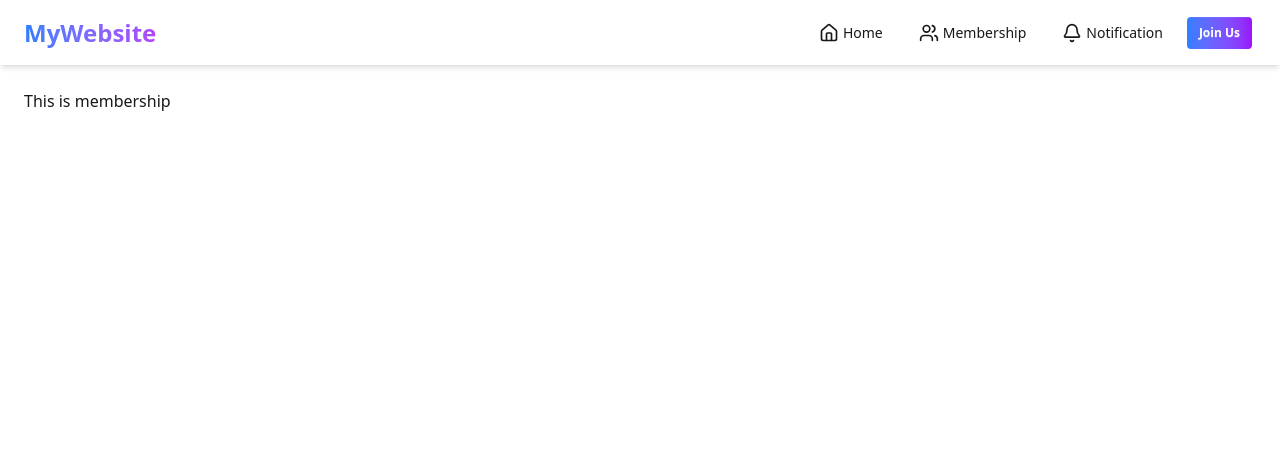
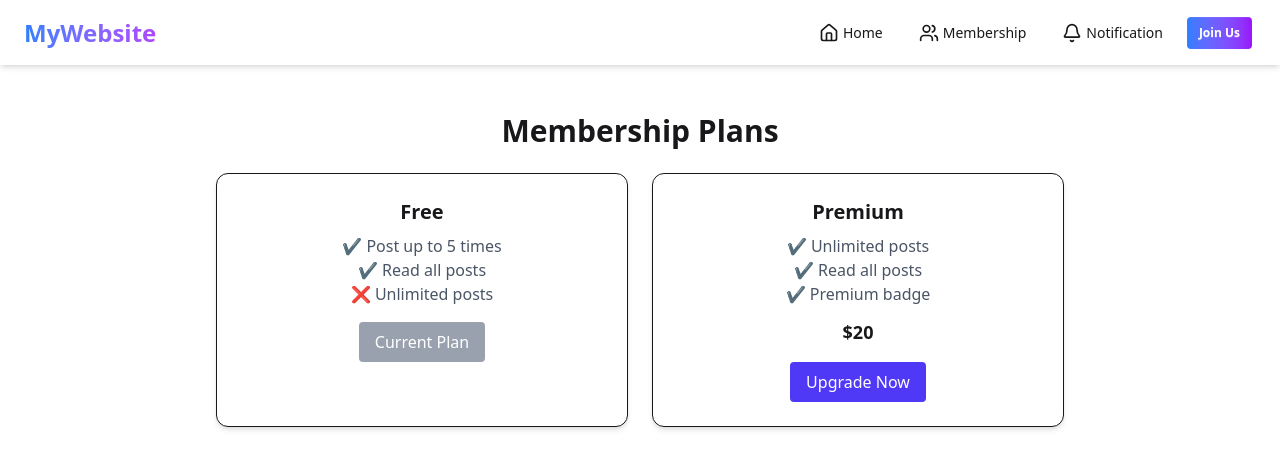
Before and after one commit to ahasanshaker/forum-client, a React (Vite) app: page /membership in a window 1280 px wide. Shown: the top 468 px of the page. Built offline with nearby package versions, Linux system fonts and the light colour scheme; no server answers.

Commit message:
updated membership section

```diff
--- a/src/context/AuthContext.jsx
+++ b/src/context/AuthContext.jsx
@@ -8,15 +8,17 @@ import {
   getIdToken,
   updateProfile,
 } from "firebase/auth";
-import { auth, googleProvider } from "../firebase/firebase.init"; // Firebase config
+import { auth, googleProvider } from "../firebase/firebase.init"; // তোমার Firebase config import
 
+// Context create
 const AuthContext = createContext();
 
+// Provider
 export const AuthProvider = ({ children }) => {
   const [user, setUser] = useState(null);
   const [loading, setLoading] = useState(true);
 
-  // Sign up with email, password, displayName
+  // ✅ Sign up with email + password + displayName
   const signUp = async (email, password, displayName) => {
     const res = await createUserWithEmailAndPassword(auth, email, password);
     if (displayName) {
@@ -25,31 +27,32 @@ export const AuthProvider = ({ children }) => {
     return res.user;
   };
 
-  // Sign in with email & password
+  // ✅ Sign in (email + password)
   const signIn = async (email, password) => {
     const res = await signInWithEmailAndPassword(auth, email, password);
     return res.user;
   };
 
-  // Sign in with Google
+  // ✅ Sign in with Google
   const signInWithGoogle = async () => {
     const res = await signInWithPopup(auth, googleProvider);
     return res.user;
   };
 
-  // Logout
+  // ✅ Logout
   const logout = async () => {
     await signOut(auth);
     setUser(null);
     localStorage.removeItem("token");
   };
 
-  // Listen for user auth state changes
+  // ✅ Track user state (onAuthStateChanged)
   useEffect(() => {
     const unsubscribe = onAuthStateChanged(auth, async (currentUser) => {
       if (currentUser) {
+        // Firebase থেকে JWT token আনা
         const token = await getIdToken(currentUser);
-        localStorage.setItem("token", token); // optional: for backend JWT later
+        localStorage.setItem("token", token);
         setUser(currentUser);
       } else {
         setUser(null);
@@ -61,6 +64,7 @@ export const AuthProvider = ({ children }) => {
     return () => unsubscribe();
   }, []);
 
+  // ✅ Provide value to whole app
   return (
     <AuthContext.Provider
       value={{
@@ -77,5 +81,5 @@ export const AuthProvider = ({ children }) => {
   );
 };
 
-// Custom hook to use auth context
+// ✅ Custom hook for consuming auth
 export const useAuth = () => useContext(AuthContext);
--- a/src/pages/Membership.jsx
+++ b/src/pages/Membership.jsx
@@ -1,11 +1,56 @@
-import React from 'react';
+import React from "react";
+import { useAuth } from "../context/AuthContext";
 
 const Membership = () => {
-    return (
-        <div>
-            <h1>This is membership</h1>
+  const { user } = useAuth();
+
+  const handleUpgrade = async () => {
+    if (!user) return alert("Login first!");
+
+    const res = await fetch(`http://localhost:3000/users/${user.email}/upgrade`, {
+      method: "PUT",
+    });
+
+    const data = await res.json();
+    alert(data.message);
+  };
+
+  return (
+    <div className="max-w-4xl mx-auto p-6 text-center">
+      <h1 className="text-3xl font-bold mb-6">Membership Plans</h1>
+
+      <div className="grid md:grid-cols-2 gap-6">
+        {/* Free Plan */}
+        <div className="p-6 bg-white shadow-md rounded-xl border">
+          <h2 className="text-xl font-semibold">Free</h2>
+          <p className="mt-2 text-gray-600">✔ Post up to 5 times</p>
+          <p className="text-gray-600">✔ Read all posts</p>
+          <p className="text-gray-600">❌ Unlimited posts</p>
+          <button
+            className="mt-4 px-4 py-2 bg-gray-400 text-white rounded"
+            disabled
+          >
+            Current Plan
+          </button>
         </div>
-    );
+
+        {/* Premium Plan */}
+        <div className="p-6 bg-white shadow-md rounded-xl border">
+          <h2 className="text-xl font-semibold">Premium</h2>
+          <p className="mt-2 text-gray-600">✔ Unlimited posts</p>
+          <p className="text-gray-600">✔ Read all posts</p>
+          <p className="text-gray-600">✔ Premium badge</p>
+          <p className="text-lg font-bold mt-3">$20</p>
+          <button
+            onClick={handleUpgrade}
+            className="mt-4 px-4 py-2 bg-indigo-600 text-white rounded hover:bg-indigo-700"
+          >
+            Upgrade Now
+          </button>
+        </div>
+      </div>
+    </div>
+  );
 };
 
 export default Membership;
```
